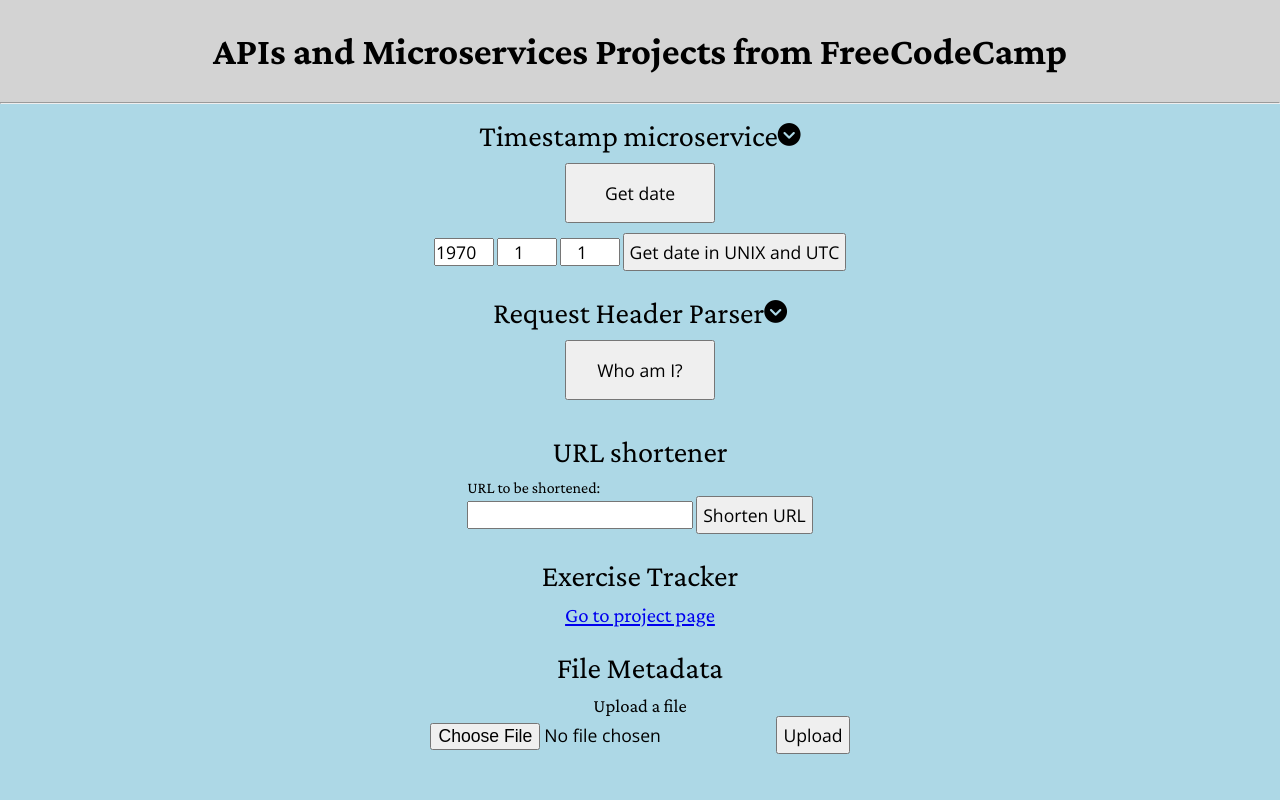
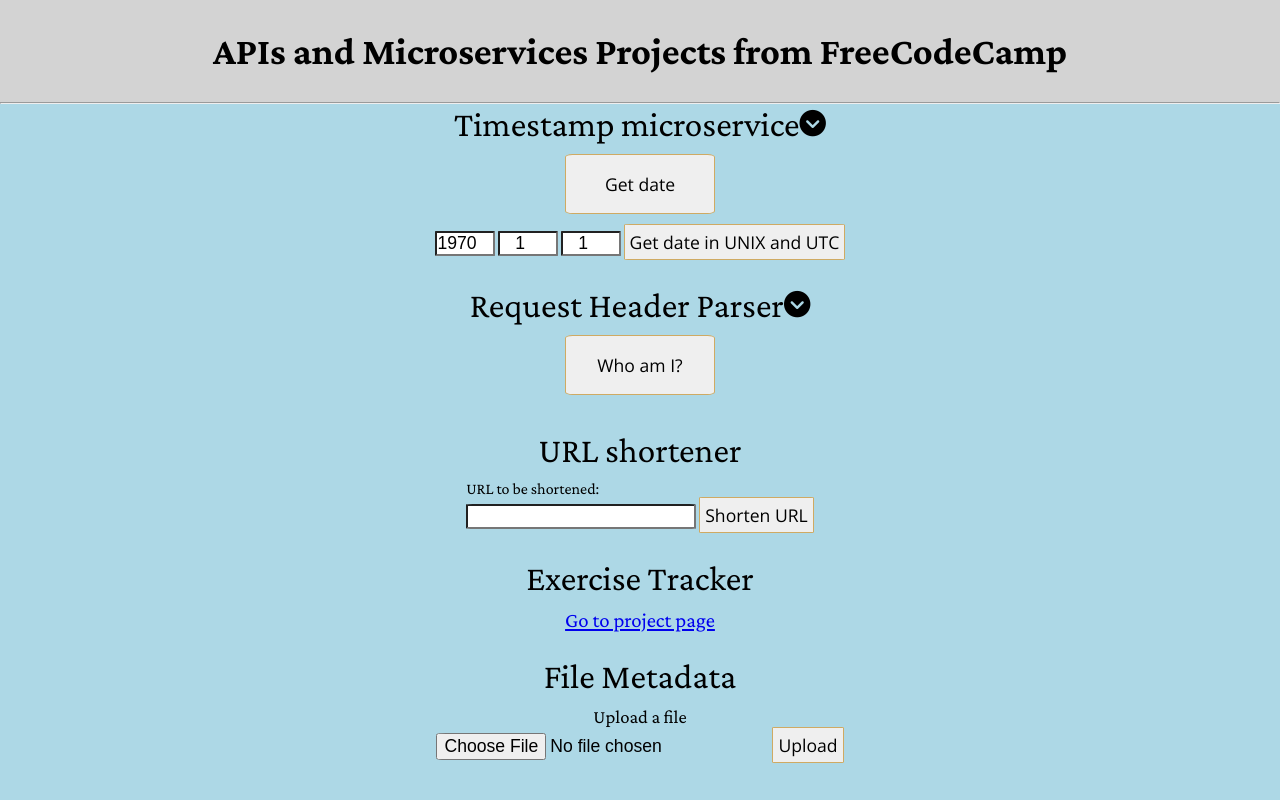
Before and after one commit to lezojeda/freecodecamp-apis-and-microservices, a website: page apis-and-microservices/views/index.html in a window 1280 px wide. Drawn offline with nearby package versions, Linux system fonts and the light colour scheme; files that its build step writes are made by us from their sources; files whose address does not match are found by name.

Commit message:
index buttons and inputs styles

```diff
--- a/apis-and-microservices/public/index-style.css
+++ b/apis-and-microservices/public/index-style.css
@@ -7,21 +7,26 @@
 body {
     background: lightblue;
     font-family: 'Crimson Pro', serif;
-
-    display: flex;
+    display:flex;
     flex-direction: column;
-    align-items: center;
-    justify-content: center;
+    height: 100vh;
 }
 
 header {
     background: lightgrey;
-    margin-bottom:15px;
     width:100%;
 }
 
 header > h1 {
     padding: 30px;
+}
+
+main {
+    align-items:center;
+    display:flex;
+    flex-grow: 1;
+    justify-content: center;
+    width: 100%;
 }
 
 h1 {
@@ -32,8 +37,12 @@
 
 
 h2 {
-    font-size: 1.9em;
+    font-size: 2.2em;
     font-weight: 400;
+}
+
+.fa-chevron-circle-down {
+    transition: 0.3s;
 }
 
 .fa-chevron-circle-down:hover {
@@ -74,8 +83,19 @@
     flex-direction: column;
 }
 
-button, input {
+button, input[type="submit"] {
     font-family: 'Open Sans', sans-serif;
+    border: 1px #CFAA63 solid;
+    transition: 0.2s;
+}
+
+button {
+    border-radius: 5%;
+}
+
+button:hover, input[type="submit"]:hover {
+    background: #CFAA63;
+    color: white;
 }
 
 .service-button {
@@ -87,6 +107,7 @@
 }
 
 input {
+    border-radius: 3%;
     font-size: 1.1em;
 }
 
```
